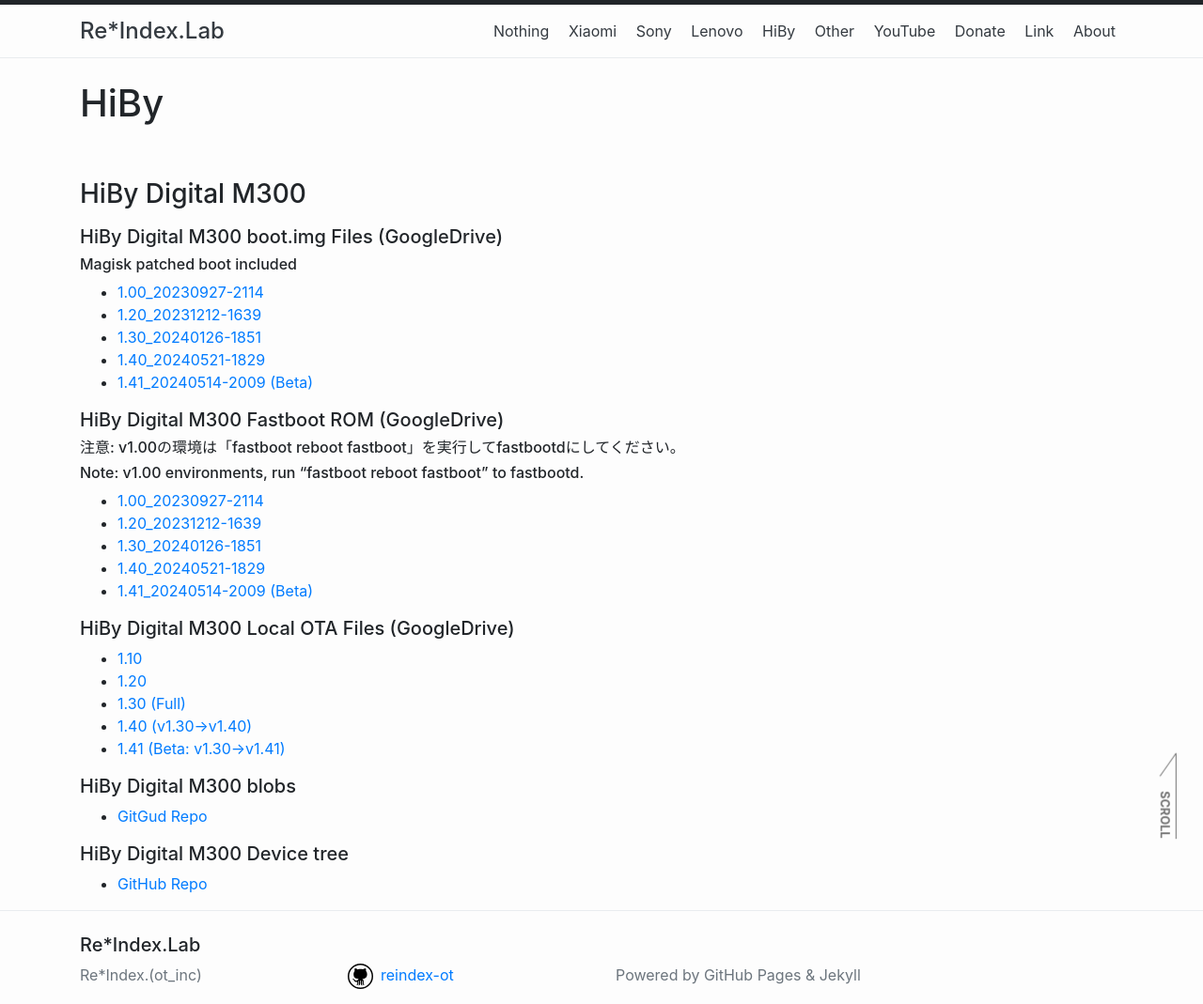
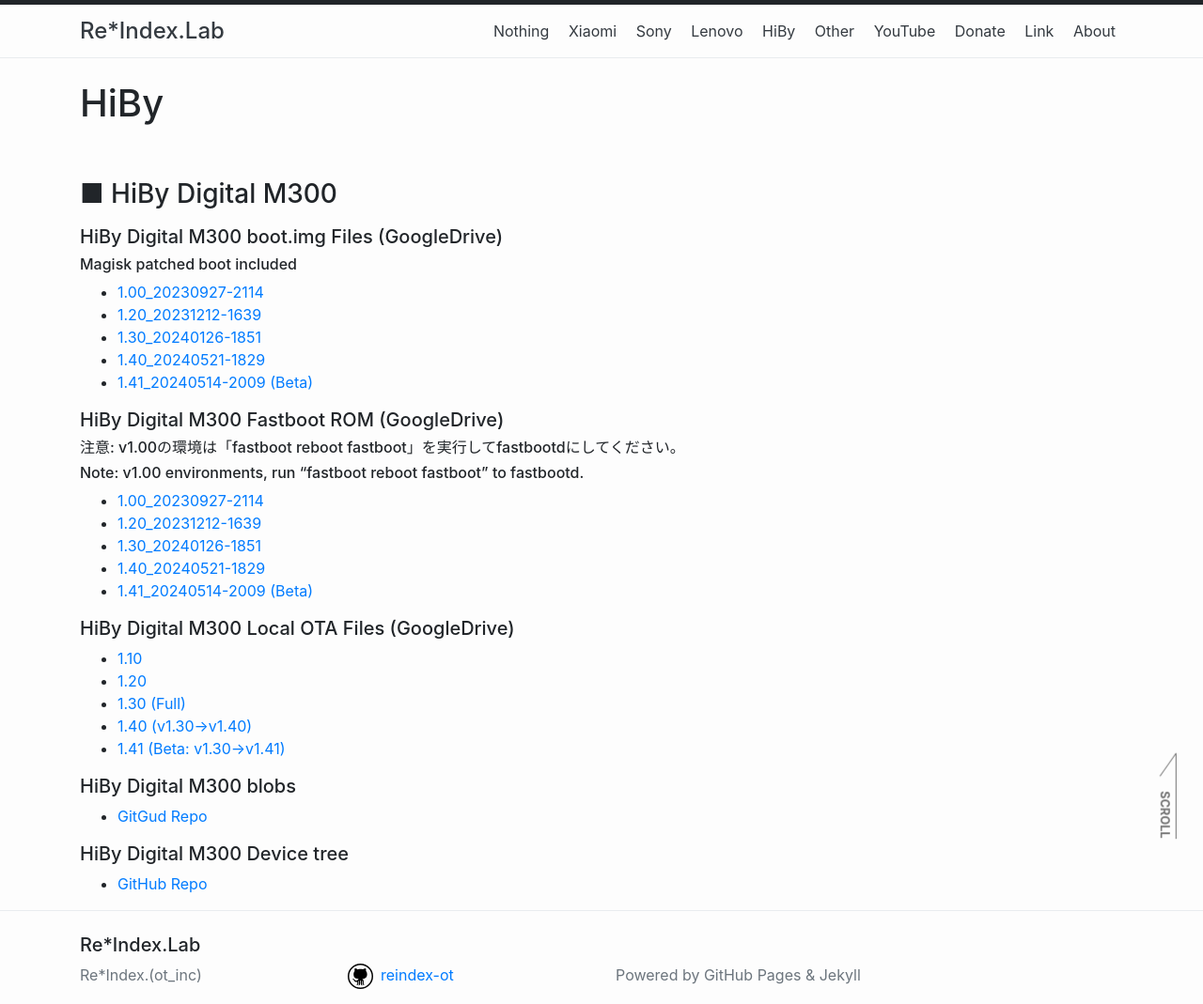
Before and after one commit to reindex-ot/reindex-ot.github.io, a Jekyll site: the page built from hiby.md, in a window 1280 px wide. Shown: the whole page at 94% size. Built offline with Jekyll 4.4.1, drawn with Linux system fonts in a browser that asks for light colours.

```diff
--- a/hiby.md
+++ b/hiby.md
@@ -4,7 +4,7 @@ title: HiBy
 permalink: /hiby/
 ---
 
-### HiBy Digital M300
+### ■ HiBy Digital M300
 ##### HiBy Digital M300 boot.img Files (GoogleDrive)
 ###### Magisk patched boot included
 - [1.00_20230927-2114](https://drive.google.com/uc?export=download&id=1hMVh6t5YuFux8K-TjQ0ZNvq1IBNvKAXP)
```
